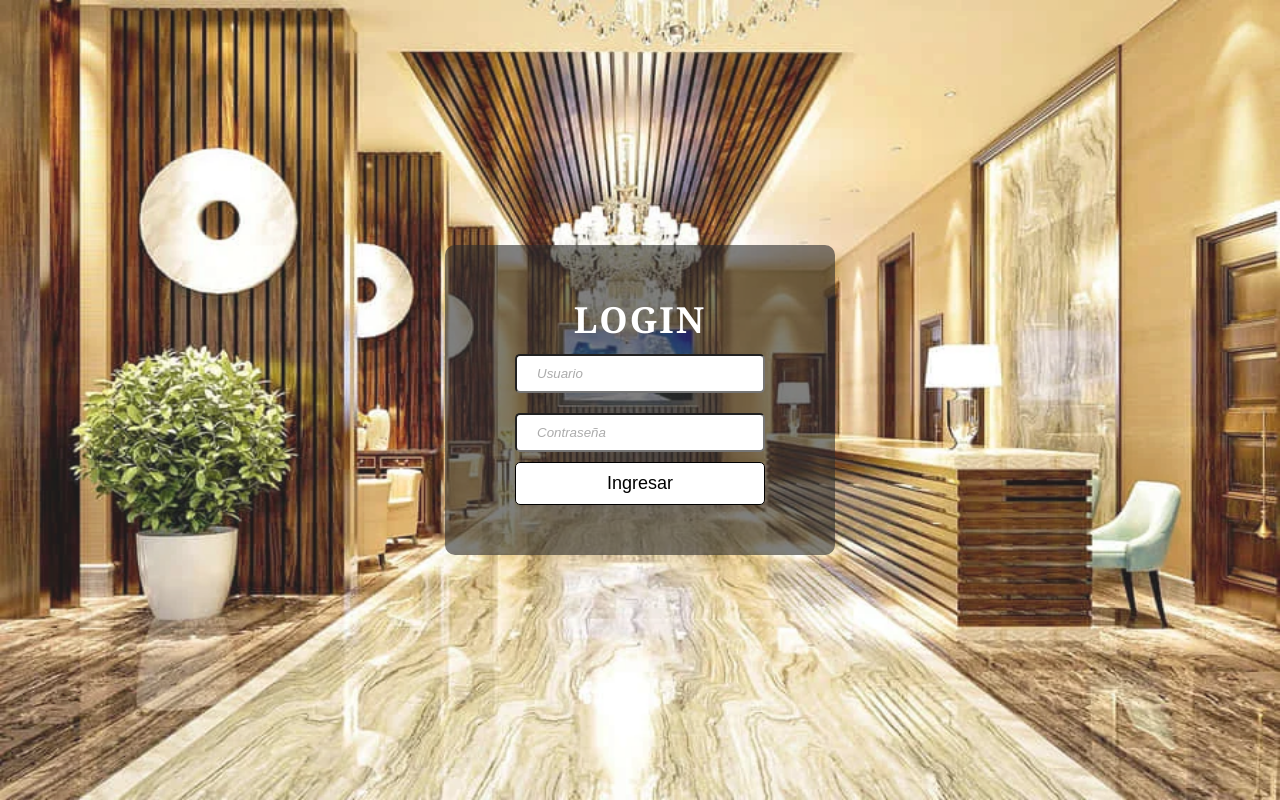
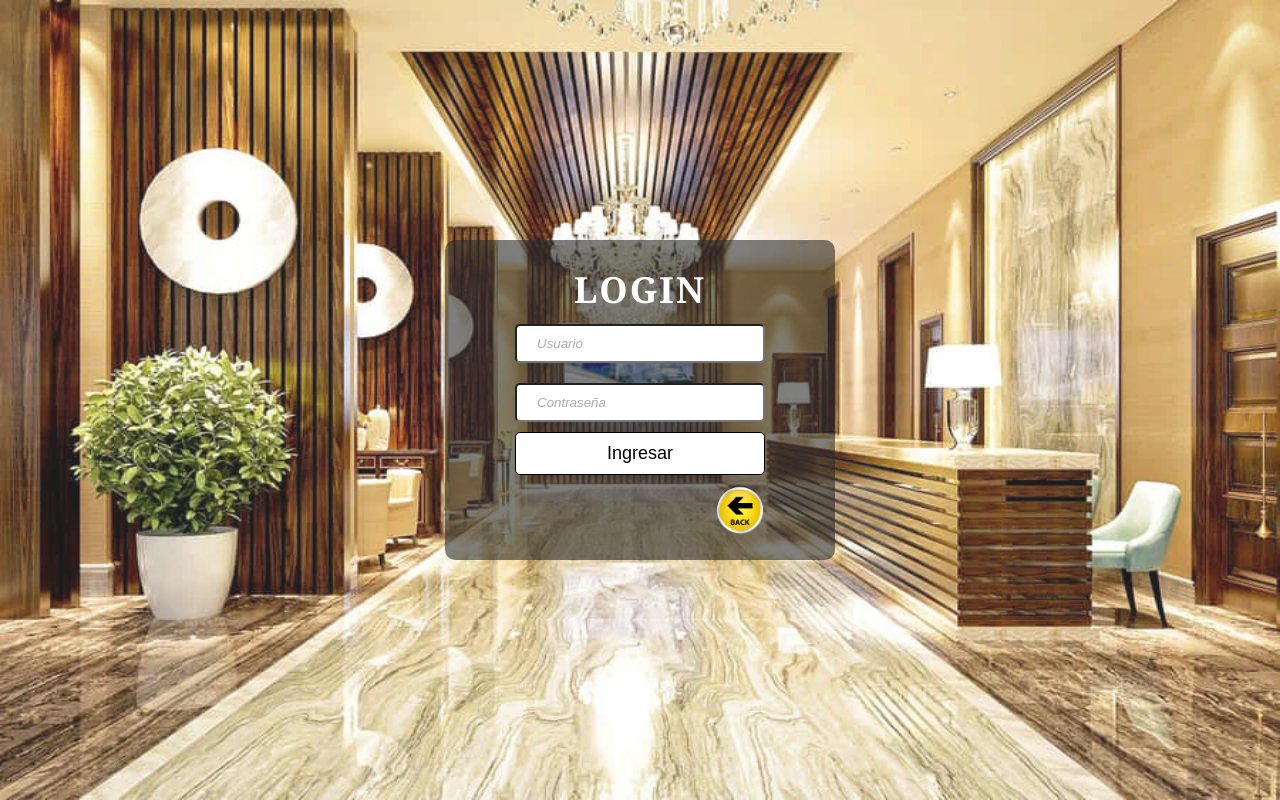
Before and after one commit to BillyCastroB/MERN-hotel, a React (Vite) app: page /admin in a window 1280 px wide. Built offline with nearby package versions, Linux system fonts and the light colour scheme.

Commit message:
se agrego login funcional y validacion

```diff
--- a/src/Components/Admin/Admin.css
+++ b/src/Components/Admin/Admin.css
@@ -19,7 +19,7 @@ fieldset{
 .form-login{
  width: 390px;
  z-index: 2;
- padding: 5rem 7rem;
+ padding: 2.5rem 7rem;
  background-color: rgba(44, 44, 44, 0.6);
  border-radius: 10px;
 }
@@ -44,3 +44,22 @@ fieldset{
  width: 100%;
  height: 100vh;
 }
+.mensajeError{
+    background-color: #b91c1c;
+    color: white;
+    padding: 0.5rem 2rem;
+    text-align: center;
+    margin-top: 1rem;
+}
+.container-btn{
+    margin-top: 10px;
+    display: flex;
+    justify-content: end;
+}
+.btn-volver{
+    width: 50px;
+    height: 50px;
+    background-color: transparent;
+    border: none;
+    cursor: pointer;
+}
--- a/src/Components/Admin/Admin.jsx
+++ b/src/Components/Admin/Admin.jsx
@@ -1,22 +1,87 @@
-import React from 'react'
+import React, { useEffect, useState } from 'react';
+import './Admin.css';
+import { clienteAxios } from '../../../config/clienteAxios';
+import { useNavigate } from 'react-router-dom';
 
-import './Admin.css';
 export const Admin = () => {
+  const [formData, setFormData] = useState({
+    usuario: '',
+    contraseña: ''
+  });
+
+  const [logeo, setLogeo] = useState(false);
+  const [mensajeError, setMensajeError] = useState(true)
+  const navigate = useNavigate(); // Hook dentro del componente
+
+  useEffect(() => {
+    if (logeo) {
+      navigate('/panel'); // Navega solo cuando logeo sea true
+    }
+  }, [logeo, navigate]);
+
+  const handleChange = (e) => {
+    setFormData({
+      ...formData,
+      [e.target.name]: e.target.value
+    });
+  };
+
+  const handleSubmit = async (e) => {
+    e.preventDefault();
+    try {
+      // Enviar datos al backend como POST
+      const resultado = await clienteAxios.post('/login', {
+        usuario: formData.usuario,
+        password: formData.contraseña
+      });
+      console.log('Resultado del login:', resultado.data);
+
+      if (resultado.data.tipo === 'directo') {
+        setLogeo(true); // Esto activará el efecto para navegar a "/panel"
+      }
+    } catch (error) {
+      setMensajeError(false);
+      console.log('Error en el login:', error.response?.data?.msg || error.message);
+    }
+  };
+  const volverInicio = ()=>{
+    navigate('/')
+  }
   return (
     <div className='contenedor-login'>
-      <img className='fondo-login' src="imagenesPaginas/fondo-login.webp" alt="" />
+      <img className='fondo-login' src="imagenesPaginas/fondo-login.webp" alt="Fondo de login" />
       <section className='section-login'>
-        <form className='form-login'>
+        <form className='form-login' onSubmit={handleSubmit}>
           <h2 className='titulo-login'>LOGIN</h2>
           <fieldset>
-            <input placeholder='Usuario' className='input-login input-usuario' type="text" name="usuario"id='usuario'/>
+            <input
+              placeholder='Usuario'
+              className='input-login input-usuario'
+              type="text"
+              name="usuario"
+              id='usuario'
+              value={formData.usuario}
+              onChange={handleChange}
+            />
           </fieldset>
           <fieldset>
-            <input  placeholder='Contraseña' className='input-login input-password' type="password" name="contraseña" id='contraseña'/>
+            <input
+              placeholder='Contraseña'
+              className='input-login input-password'
+              type="password"
+              name="contraseña"
+              id='contraseña'
+              value={formData.contraseña}
+              onChange={handleChange}
+            />
           </fieldset>
-          <input className='btn-btn-login'  type="submit" value={"Ingresar"}/>
+          <input className='btn-btn-login' type="submit" value="Ingresar" />
+          {mensajeError ?  null : <p className='mensajeError'>Usuario/contraseña no valido</p> }
+          <div className='container-btn'>
+            <button onClick={volverInicio} type='button' className='btn-volver'><img src="./imagenesPaginas/volver.png" alt="" /></button>
+          </div>
         </form>
       </section>
     </div>
-  )
-}
+  );
+};
```
Also changed, not shown: public/imagenesPaginas/volver.png (added).
